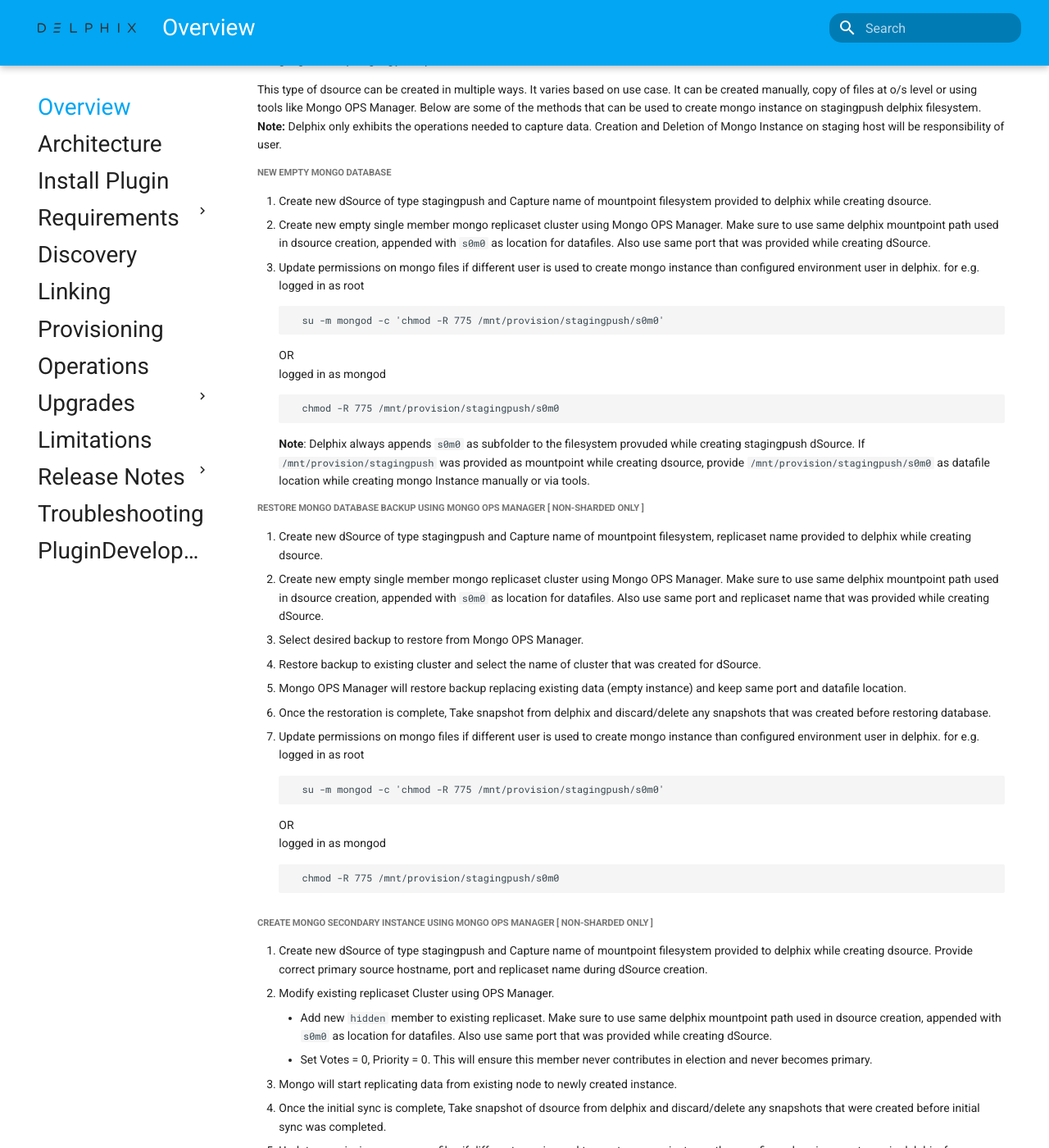
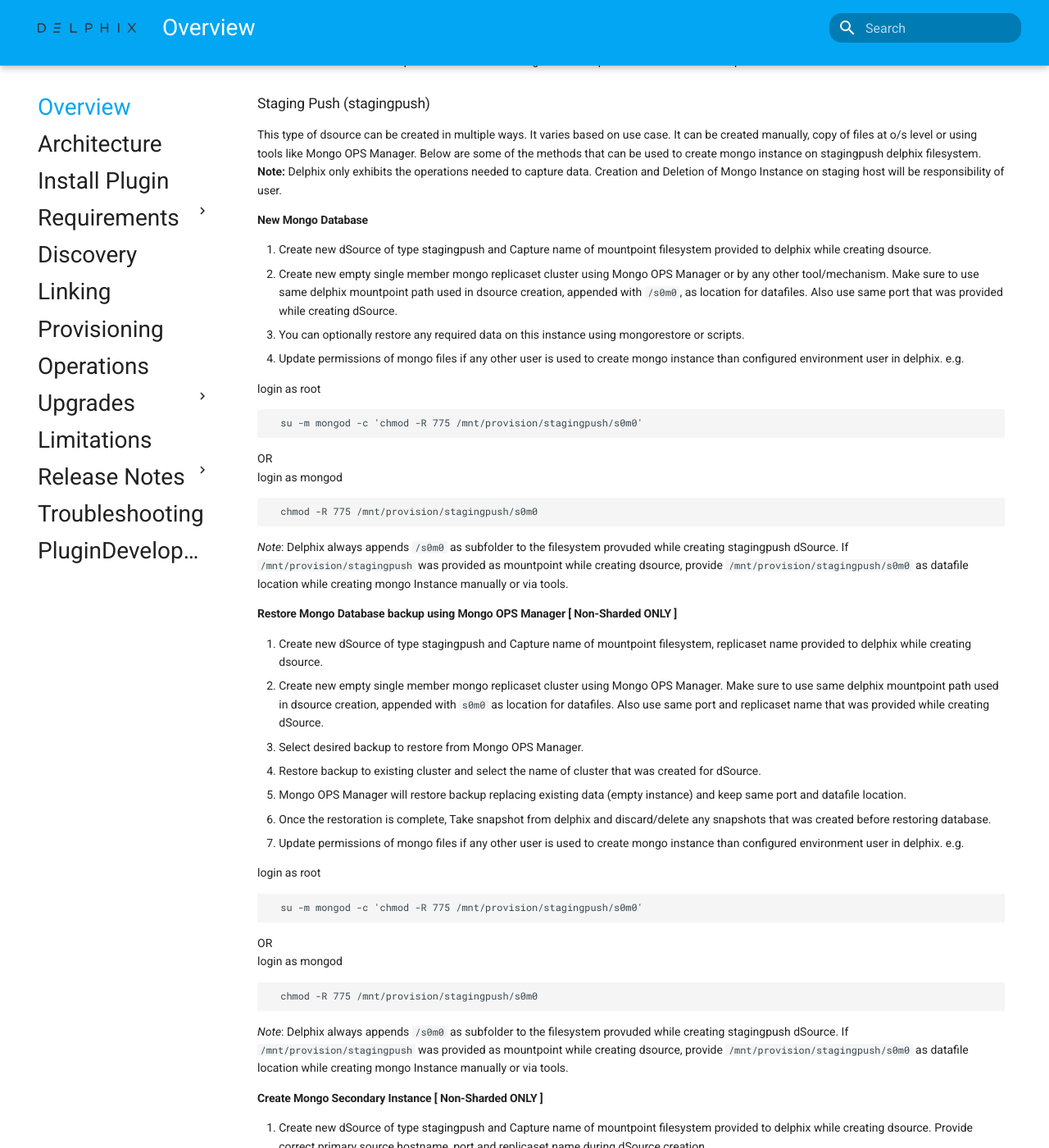
Before and after one commit to ayesharustgi-delphix/mongo-plugin, an MkDocs documentation site: the page built from docs/docs/index.md, in a window 1280 px wide and 1400 px high, scrolled down 1940 px. Shown: the whole window at 82% size. Built offline with MkDocs 1.6.1 and Material for MkDocs 9.7.7, drawn with Linux system fonts in a browser that asks for light colours; some of the changed text lies outside the part shown.

Commit message:
Updated documentation

````diff
--- a/docs/docs/index.md
+++ b/docs/docs/index.md
@@ -21,6 +21,13 @@
 | nonshardedsource     | Mongo OPS Manager Backups        | Y | Delphix leverages existing mongo ops manager backup of non sharded source. Backup file need to be available on staging host file system. | N |
 | stagingpush          | User created mongo instance      | Y/N | Delphix provides filesystem on Staging host that can be used for deploying mongo instance by User. User responsible to create working mongo instance on staging host either manually or using any tools like mongo ops manager after the filesystem creation.| Y/N |
 
+<small>
+
+-  Zero Touch Prod (Y) = Interaction with Source Server is not required by Delphix.
+-  Zero Touch Prod (N) = Interaction with Source Server is needed by Delphix. Delphix expects connection to source using credentials etc.
+
+</small>
+
 ### <a id="Seed"></a>Seed
 This type of dSource is generally used for pure development purpose. There is no source instance associated with it. It creates a empty instance which is managed by delphix and helps to create virtual mongo instance to avail benefits of all delphix features.
 
@@ -43,56 +50,61 @@
 ### <a id="stagingpush"></a>Staging Push (stagingpush)
 This type of dsource can be created in multiple ways. It varies based on use case. It can be created manually, copy of files at o/s level or using tools like Mongo OPS Manager. Below are some of the methods that can be used to create mongo instance on stagingpush delphix filesystem.
 **Note:** Delphix only exhibits the operations needed to capture data. Creation and Deletion of Mongo Instance on staging host will be responsibility of user.
-##### **New Empty Mongo Database**
+#### **New Mongo Database**
 1. Create new dSource of type stagingpush and Capture name of mountpoint filesystem provided to delphix while creating dsource.
-2. Create new empty single member mongo replicaset cluster using Mongo OPS Manager. Make sure to use same delphix mountpoint path used in dsource creation, appended with `s0m0` as location for datafiles. Also use same port that was provided while creating dSource.
-2. Update permissions on mongo files if different user is used to create mongo instance than configured environment user in delphix.
-for e.g.
-logged in as root
+2. Create new empty single member mongo replicaset cluster using Mongo OPS Manager or by any other tool/mechanism. Make sure to use same delphix mountpoint path used in dsource creation, appended with `/s0m0`, as location for datafiles. Also use same port that was provided while creating dSource.
+3. You can optionally restore any required data on this instance using mongorestore or scripts.
+4. Update permissions of mongo files if any other user is used to create mongo instance than configured environment user in delphix. e.g.
+
+login as root
 ```
   su -m mongod -c 'chmod -R 775 /mnt/provision/stagingpush/s0m0'
 ```
 OR
-logged in as mongod
+login as mongod
 ```
   chmod -R 775 /mnt/provision/stagingpush/s0m0
 ```
-**Note**: Delphix always appends `s0m0` as subfolder to the filesystem provuded while creating stagingpush dSource. If `/mnt/provision/stagingpush` was provided as mountpoint while creating dsource, provide `/mnt/provision/stagingpush/s0m0` as datafile location while creating mongo Instance manually or via tools.
+_Note_: Delphix always appends `/s0m0` as subfolder to the filesystem provuded while creating stagingpush dSource. If `/mnt/provision/stagingpush` was provided as mountpoint while creating dsource, provide `/mnt/provision/stagingpush/s0m0` as datafile location while creating mongo Instance manually or via tools.
 
-##### **Restore Mongo Database backup using Mongo OPS Manager  [ Non-Sharded ONLY ]**
+#### **Restore Mongo Database backup using Mongo OPS Manager  [ Non-Sharded ONLY ]**
 1. Create new dSource of type stagingpush and Capture name of mountpoint filesystem, replicaset name provided to delphix while creating dsource.
 2. Create new empty single member mongo replicaset cluster using Mongo OPS Manager. Make sure to use same delphix mountpoint path used in dsource creation, appended with `s0m0` as location for datafiles. Also use same port and replicaset name that was provided while creating dSource.
 3. Select desired backup to restore from Mongo OPS Manager.
 4. Restore backup to existing cluster and select the name of cluster that was created for dSource.
 5. Mongo OPS Manager will restore backup replacing existing data (empty instance) and keep same port and datafile location.
 6. Once the restoration is complete, Take snapshot from delphix and discard/delete any snapshots that was created before restoring database.
-7. Update permissions on mongo files if different user is used to create mongo instance than configured environment user in delphix.
-for e.g.
-logged in as root
+7. Update permissions of mongo files if any other user is used to create mongo instance than configured environment user in delphix. e.g.
+
+login as root
 ```
   su -m mongod -c 'chmod -R 775 /mnt/provision/stagingpush/s0m0'
 ```
 OR
-logged in as mongod
+login as mongod
 ```
   chmod -R 775 /mnt/provision/stagingpush/s0m0
 ```
 
-##### **Create Mongo Secondary Instance using Mongo OPS Manager  [ Non-Sharded ONLY ]**
+_Note_: Delphix always appends `/s0m0` as subfolder to the filesystem provuded while creating stagingpush dSource. If `/mnt/provision/stagingpush` was provided as mountpoint while creating dsource, provide `/mnt/provision/stagingpush/s0m0` as datafile location while creating mongo Instance manually or via tools.
+
+#### **Create Mongo Secondary Instance  [ Non-Sharded ONLY ]**
 1. Create new dSource of type stagingpush and Capture name of mountpoint filesystem provided to delphix while creating dsource. Provide correct primary source hostname, port and replicaset name during dSource creation.
-2. Modify existing replicaset Cluster using OPS Manager.
+2. Modify existing replicaset Cluster using OPS Manager or Manually.
     - Add new `hidden` member to existing replicaset. Make sure to use same delphix mountpoint path used in dsource creation, appended with `s0m0` as location for datafiles. Also use same port that was provided while creating dSource.
     - Set Votes = 0, Priority = 0. This will ensure this member never contributes in election and never becomes primary.
 3. Mongo will start replicating data from existing node to newly created instance.
 4. Once the initial sync is complete, Take snapshot of dsource from delphix and discard/delete any snapshots that were created before initial sync was completed.
-5. Update permissions on mongo files if different user is used to create mongo instance than configured environment user in delphix.
-for e.g.
-logged in as root
+5. Update permissions of mongo files if any other user is used to create mongo instance than configured environment user in delphix. e.g.
+
+login as root
 ```
   su -m mongod -c 'chmod -R 775 /mnt/provision/stagingpush/s0m0'
 ```
 OR
-logged in as mongod
+login as mongod
 ```
   chmod -R 775 /mnt/provision/stagingpush/s0m0
 ```
+
+_Note_: Delphix always appends `/s0m0` as subfolder to the filesystem provuded while creating stagingpush dSource. If `/mnt/provision/stagingpush` was provided as mountpoint while creating dsource, provide `/mnt/provision/stagingpush/s0m0` as datafile location while creating mongo Instance manually or via tools.
````
Also changed, not shown: docs/docs/Discovery.md (+3 -3 lines), docs/docs/Release_Notes/1.0.1/Release-v1.0.1.md (+1 -1 lines), docs/docs/Release_Notes/1.0.2/Release-v1.0.2.md (+2 -2 lines), docs/docs/Requirements/SupportMatrix.md (+15 -13 lines), docs/docs/Upgrades/UpgradeDsource.md (+2 -0 lines).
